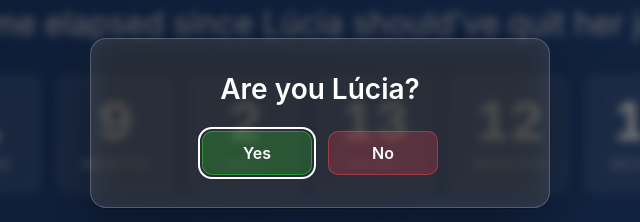
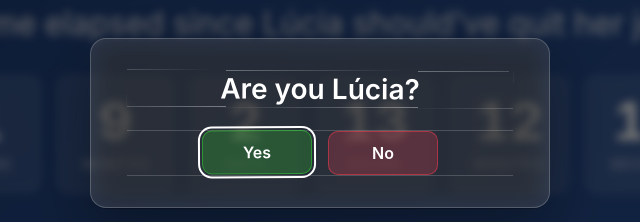
Before and after one commit to ramongr/quit_counter, a plain HTML site: page index.html in a window 1280 px wide. Shown: the part 277-499 px from the top of the page, 320-960 px from the left. Drawn offline with Linux system fonts and the light colour scheme.

Commit message:
NUCLEAR OPTION
Add subtle misalignment to the first dialogue:
- Tilt the Yes button by -0.3deg with a 0.75px lift
- Mirror the tilt (+0.3deg) on the 'Are you Lúcia?' heading
- Add hairline wireframe guide lines on the heading and buttons row

```diff
--- a/index.html
+++ b/index.html
@@ -225,6 +225,34 @@
     .dialog-btn:focus-visible {
       outline: 2px solid #fff;
       outline-offset: 2px;
+    }
+
+    /* Slight misalignment for the first question's buttons — a subtle
+       "off by a hair" nudge that hints something's not quite right. */
+    .dialog-buttons.misaligned .dialog-btn.yes {
+      transform: translateY(-0.75px) rotate(-0.3deg);
+    }
+
+    .dialog-buttons.misaligned .dialog-btn.yes:hover {
+      transform: translateY(-1.5px) rotate(-0.3deg);
+    }
+
+    /* Match the heading's tilt to the Yes button's, but mirrored, so the
+       first question reads as ever-so-slightly askew in the other direction. */
+    .dialog.wireframe h2 {
+      transform: rotate(0.3deg);
+      transform-origin: center;
+    }
+
+    /* Thin wireframe guide lines, shown only on the first dialogue.
+       Just horizontal top/bottom hairlines on the heading and the button
+       row — no boxes, no outlines on the buttons or dialog frame. Uses
+       box-shadow so the lines don't affect layout or the button tuning. */
+    .dialog.wireframe h2,
+    .dialog.wireframe .dialog-buttons {
+      box-shadow:
+        0 -0.5px 0 0 rgba(255, 255, 255, 0.35),
+        0  0.5px 0 0 rgba(255, 255, 255, 0.35);
     }
 
     /* ---------- Celebrate overlay ---------- */
@@ -845,13 +873,12 @@
 
     /* ---------- "Are you Lúcia?" dialog flow ---------- */
     (function () {
-      const SESSION_KEY = "quitDialogShown";
-      if (sessionStorage.getItem(SESSION_KEY)) return;
-
       const dialogOverlay = document.getElementById("dialog-overlay");
       const dialogQuestion = document.getElementById("dialog-question");
       const yesBtn = document.getElementById("dialog-yes");
       const noBtn = document.getElementById("dialog-no");
+      const dialogButtons = yesBtn.parentElement;
+      const dialogBox = dialogOverlay.querySelector(".dialog");
 
       const celebrateOverlay = document.getElementById("celebrate-overlay");
       const celebrateClose = document.getElementById("celebrate-close");
@@ -882,10 +909,6 @@
         }
       }
 
-      function markShown() {
-        try { sessionStorage.setItem(SESSION_KEY, "1"); } catch (e) { /* ignore */ }
-      }
-
       // Question nodes
       const questions = {
         q1: {
@@ -895,13 +918,13 @@
         },
         q2: {
           text: "Have you quit yet?",
-          yes: () => { hideOverlay(dialogOverlay); celebrate(); markShown(); },
-          no:  () => { hideOverlay(dialogOverlay); shia();      markShown(); },
+          yes: () => { hideOverlay(dialogOverlay); celebrate(); },
+          no:  () => { hideOverlay(dialogOverlay); shia();      },
         },
         q3: {
           text: "Can you ask her to quit?",
-          yes: () => { hideOverlay(dialogOverlay); celebrate(); markShown(); },
-          no:  () => { hideOverlay(dialogOverlay); markShown(); },
+          yes: () => { hideOverlay(dialogOverlay); celebrate(); },
+          no:  () => { hideOverlay(dialogOverlay);              },
         },
       };
 
@@ -912,6 +935,8 @@
         if (!node) return;
         currentNode = node;
         dialogQuestion.textContent = node.text;
+        dialogButtons.classList.toggle("misaligned", key === "q1");
+        dialogBox.classList.toggle("wireframe", key === "q1");
         // Only open the overlay the first time; subsequent question changes
         // just swap text while it's already visible.
         if (!dialogOverlay.classList.contains("visible")) {
```
